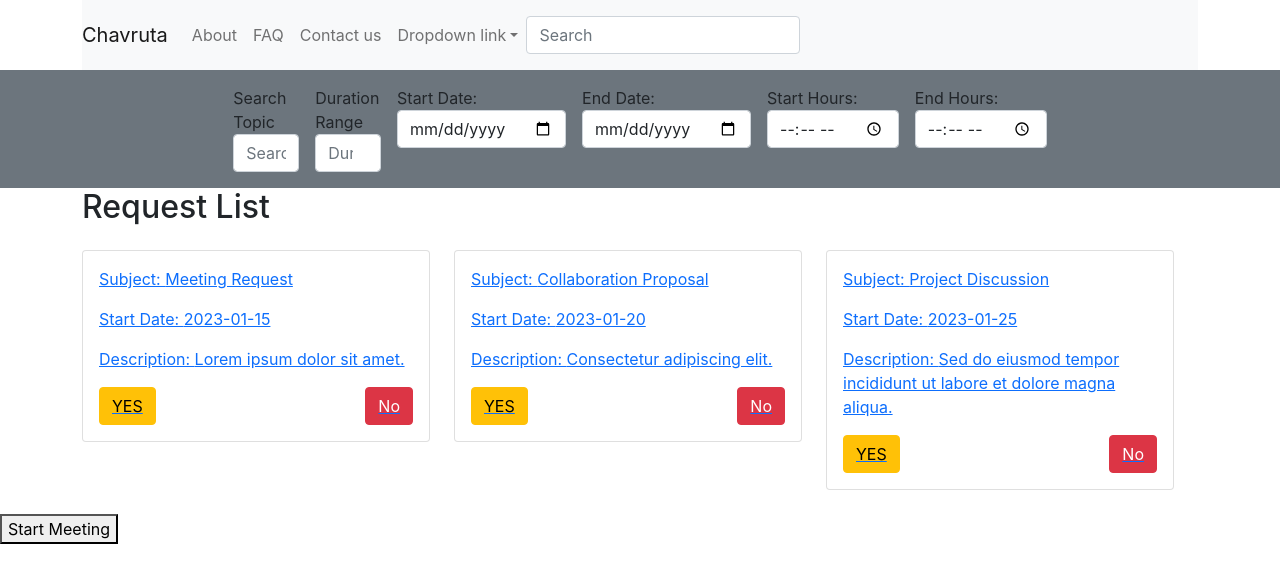
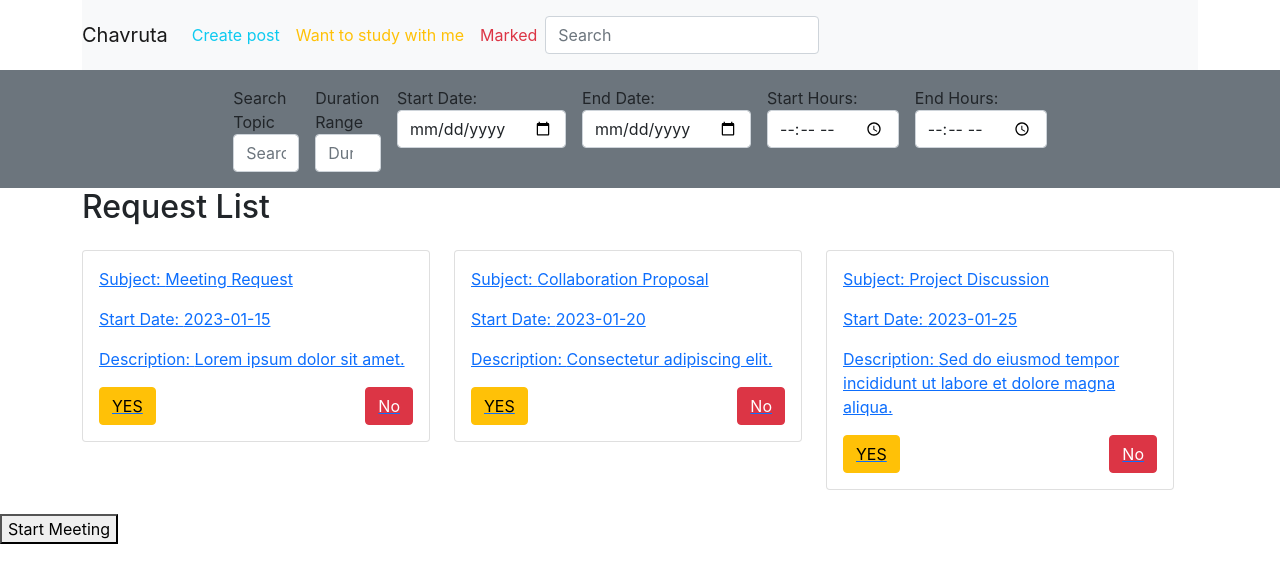
Before and after one commit to RivkyShachar/react-chavruta, a React (Create React App) app: page /user in a window 1280 px wide. Shown: the top 582 px of the page. Built offline with nearby package versions, Linux system fonts and the light colour scheme.

Commit message:
header color

```diff
--- a/src/components/header/headerHome.js
+++ b/src/components/header/headerHome.js
@@ -31,46 +31,21 @@ export default function Header() {
                 <div className="collapse navbar-collapse" id="navbarNavDropdown">
                     <ul className="navbar-nav mr-auto">
                         <li className="nav-item active">
-                            <a className="nav-link" href="#">
-                                About
+                            <a className="nav-link text-info" href="#">
+                                Create post
+                            </a>
+                        </li>
+                        <li className="nav-item ">
+                            <a className="nav-link text-warning" href="#">
+                                Want to study with me
                             </a>
                         </li>
                         <li className="nav-item">
-                            <a className="nav-link" href="#">
-                                FAQ
+                            <a className="nav-link text-danger" href="#">
+                                Marked
                             </a>
                         </li>
-                        <li className="nav-item">
-                            <a className="nav-link" href="#">
-                                Contact us
-                            </a>
-                        </li>
-                        <li className="nav-item dropdown">
-                            <a
-                                className="nav-link dropdown-toggle"
-                                href="#"
-                                id="navbarDropdownMenuLink"
-                                data-toggle="dropdown"
-                                aria-haspopup="true"
-                                aria-expanded="false"
-                            >
-                                Dropdown link
-                            </a>
-                            <div
-                                className="dropdown-menu"
-                                aria-labelledby="navbarDropdownMenuLink"
-                            >
-                                <a className="dropdown-item" href="#">
-                                    Action
-                                </a>
-                                <a className="dropdown-item" href="#">
-                                    Another action
-                                </a>
-                                <a className="dropdown-item" href="#">
-                                    Something else here
-                                </a>
-                            </div>
-                        </li>
+
                     </ul>
 
                     <form className="form-inline my-2 d-flex align-items-center">
```
